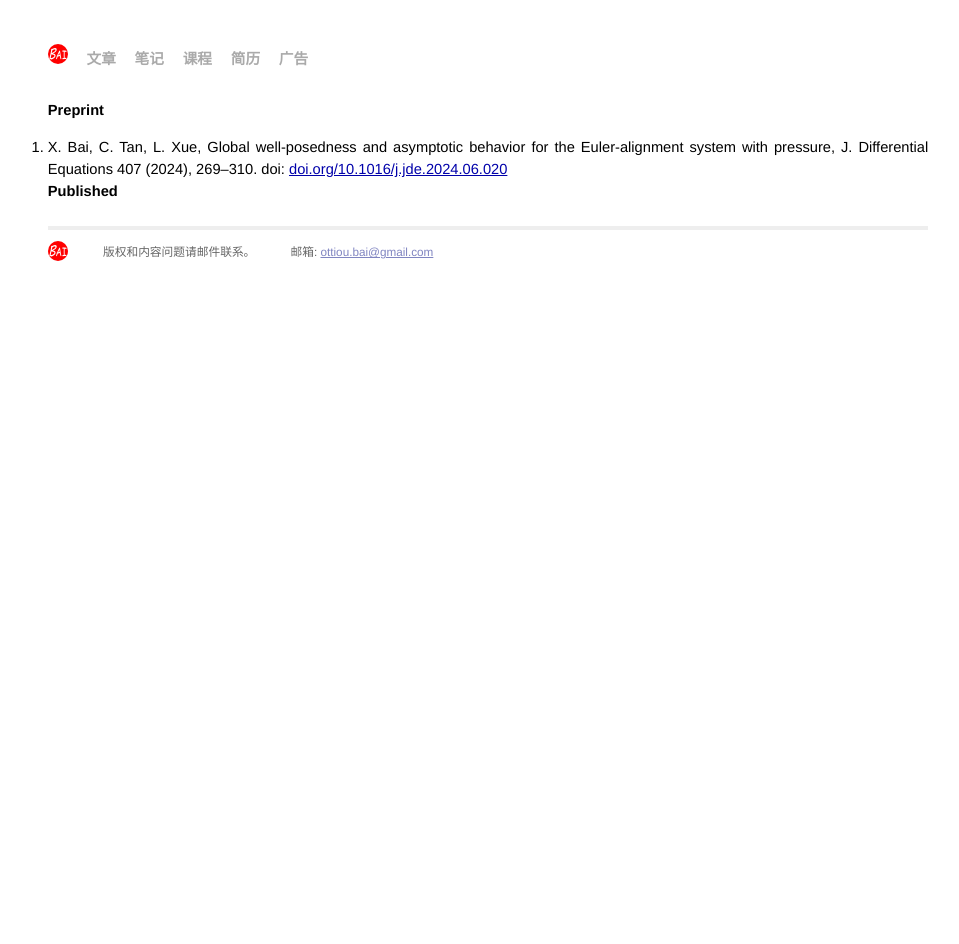
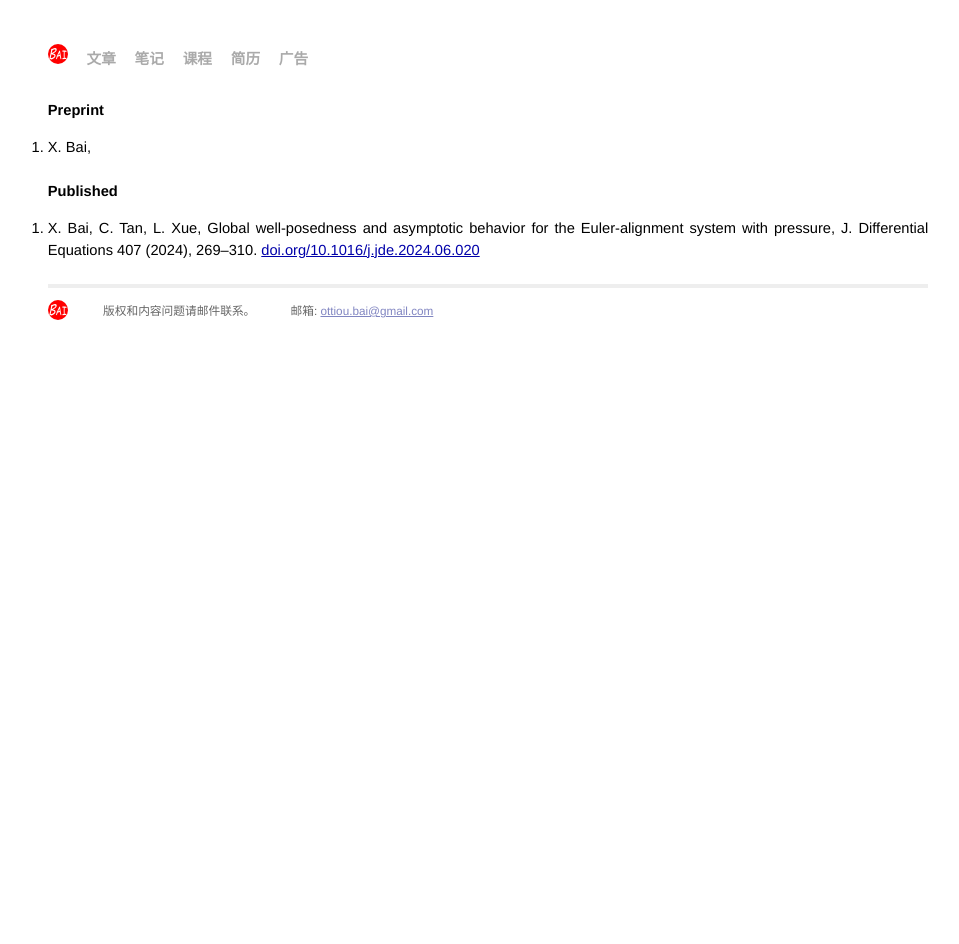
Before and after one commit to xiang-bai/xiang-bai.github.io, a Jekyll site: the page built from papers.md, in a window 1280 px wide. Shown: the whole page, without its empty margins (152-1111 px from the left). Built offline with Jekyll 4.4.1, drawn with Linux system fonts in a browser that asks for light colours.

Commit message:
Update papers.md

```diff
--- a/papers.md
+++ b/papers.md
@@ -5,9 +5,12 @@ title: Publications
 
 <div id="home">
     <h1>Preprint</h1>
-    <ol>
-        <li> X. Bai, C. Tan, L. Xue, Global well-posedness and asymptotic behavior for the Euler-alignment system with pressure, J. Differential Equations 407 (2024), 269–310. doi: <a href="https://doi.org/10.1016/j.jde.2024.06.020">doi.org/10.1016/j.jde.2024.06.020</a> </li>
+    <ol reversed="reversed">
+        <li> X. Bai,  </li>
     </ol>
-
+    <br>
     <h1>Published</h1>
+    <ol reversed="reversed">
+        <li> X. Bai, C. Tan, L. Xue, Global well-posedness and asymptotic behavior for the Euler-alignment system with pressure, J. Differential Equations 407 (2024), 269–310. <a href="https://doi.org/10.1016/j.jde.2024.06.020">doi.org/10.1016/j.jde.2024.06.020</a> </li>
+    </ol>
 </div>
```
